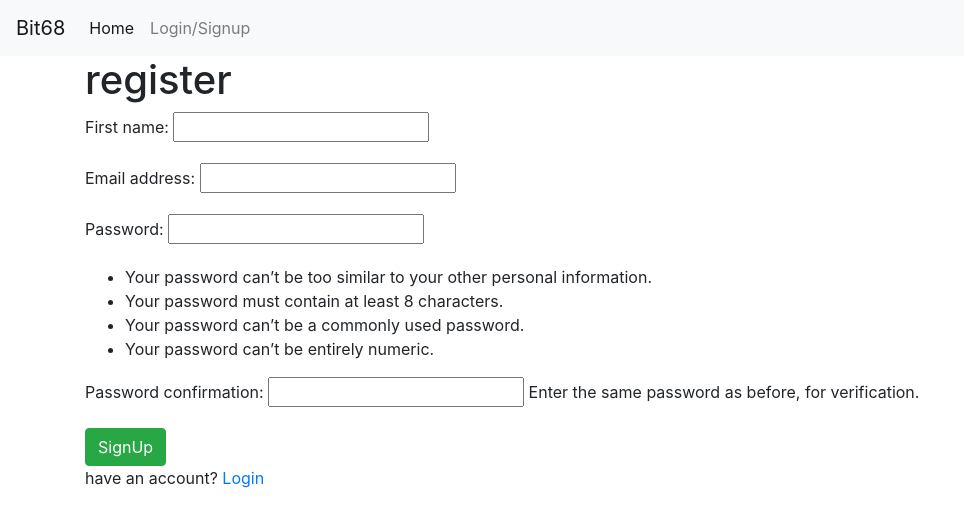
After one commit to Mohamadmahgoub910/PyBasics, a Django app: page /register/ in a window 1280 px wide. The commit adds this page. Shown: the top 527 px of the page, without its empty margins (0-964 px from the left). Run offline with Django 4.2, Linux system fonts and the light colour scheme; some libraries are stand-ins or nearby versions.

Commit message:
handle signup and login

```diff
--- a/ServiceBit68Task/ServiceDjangoBit68Task/service/forms.py
+++ b/ServiceBit68Task/ServiceDjangoBit68Task/service/forms.py
@@ -1,5 +1,8 @@
-from django.forms import ModelForm, fields
+from django.forms import ModelForm
 from .models import Products
+from django.contrib.auth.models import User
+from django.contrib.auth.forms import UserCreationForm
+
 
 
 
@@ -7,3 +10,10 @@ class ProductForm(ModelForm):
     class Meta:
         model = Products
         fields = '__all__'
+
+
+
+class CustomUserCreationForm(UserCreationForm):
+    class Meta:
+        model = User
+        fields = ['first_name', 'email', 'password1', 'password2']
--- a/ServiceBit68Task/ServiceDjangoBit68Task/service/models.py
+++ b/ServiceBit68Task/ServiceDjangoBit68Task/service/models.py
@@ -1,6 +1,6 @@
 from django.db import models
 from django.contrib.auth.models import User
-
+from django.contrib.auth.models import AbstractUser
 # Create your models here.
 class Products(models.Model):
     user = models.ForeignKey(User, on_delete=models.SET_NULL, null=True)
--- /dev/null
+++ b/ServiceBit68Task/ServiceDjangoBit68Task/service/templates/products/login-reg.html
@@ -0,0 +1,24 @@
+{% extends 'main.html' %}
+
+{% block content %}
+
+{% if page == 'register' %}
+<h1>register </h1>
+<form method="POST" action="{% url 'register' %}">
+{% csrf_token %}
+{{form.as_p}}
+<input type="submit" class="btn btn-success" value="SignUp"> <br>
+</form>
+<p> have an account? <a href="{% url 'login' %}" > Login </a> </p>
+
+{% else %}
+    <form action="{% url 'login' %}" method="POST">
+        {% csrf_token %}
+        <br><br>
+        enter name <input type="text" name="username" placeholder="Enter you name"> <br> <br>
+        enter pass <input type="password" name="password" id="" placeholder="enter you password"> <br> <br>
+        <input type="submit" class="btn btn-success" value="Login"> <br>
+        <p>don't have an account? <a href="{% url 'register' %}" > SignUp</a> </p>
+    </form>
+    {% endif %}
+{% endblock content %}
--- a/ServiceBit68Task/ServiceDjangoBit68Task/service/urls.py
+++ b/ServiceBit68Task/ServiceDjangoBit68Task/service/urls.py
@@ -1,6 +1,10 @@
 from django.urls import path
 from . import views
 urlpatterns = [
+    path('login/', views.loginPage, name='login'),
+    path('logout/', views.logoutPage, name='logout'),
+    path('register/', views.registerPage, name='register'),
+
     path('products/', views.products, name='products'),
     path('product/<str:pk>/', views.product, name='product'),
     path('products/createProduct/', views.createProduct, name='product-create'),
--- a/ServiceBit68Task/ServiceDjangoBit68Task/service/views.py
+++ b/ServiceBit68Task/ServiceDjangoBit68Task/service/views.py
@@ -1,10 +1,74 @@
-from .forms import ProductForm
+from .forms import ProductForm, CustomUserCreationForm
 from django.shortcuts import render, redirect
+from django.contrib.auth import login, authenticate, logout
+from django.contrib.auth.decorators import login_required
+from django.contrib.auth.models import User
+from django.contrib import messages
 from .models import Products
+from django.contrib.auth.forms import UserCreationForm
 # Create your views here.
 
+
+def loginPage(request):
+    page = 'login'
+
+    if request.user.is_authenticated:
+        return redirect('products')
+
+    if request.method == 'POST':
+        username = request.POST['username'].lower()
+        password = request.POST['password']
+
+        try:
+            user = User.objects.get(username=username)
+            print(user)
+        except:
+            messages.error(request, 'email does not exist')
+
+        user = authenticate(request, username=username, password=password)
+
+        if user is not None:
+            login(request, user)
+            return redirect('products')
+
+        else:
+            messages.error(request, 'user OR password is incorrect')
+
+    return render(request, 'products/login-reg.html')
+
+
+
+def logoutPage(request):
+    logout(request)
+    messages.error(request, ' user logged out')
+    return redirect('login')
+
+
+def registerPage(request):
+    page = 'register'
+    form = CustomUserCreationForm()
+    if request.method == 'POST':
+        form = CustomUserCreationForm(request.POST)
+        if form.is_valid():
+            form.save()
+            user = form.save(commit=False)
+            user.username= user.username.lower()
+            user.save()
+            messages.success(request, 'user created')
+            login(request, user)
+            return redirect('products')
+        else:
+          messages.error(request, 'an error happened')
+    context = { 'page':page, 'form':form}
+    return render(request, 'products/login-reg.html', context)
+
+
+
+
+
+login_required(login_url='login')
 def products(request):
-    products = Products.objects.all().order_by('-price').filter(user=request.user)
+    products = Products.objects.all().order_by('-price')
 
     # Keep That :-
     '''
@@ -16,11 +80,17 @@ def products(request):
     context = {'products':products}
     return render(request, 'products/products.html', context)
 
+
+
+login_required(login_url='login')
 def product(request, pk):
     productObj = Products.objects.get(id=pk)
     context = { 'projectObj':productObj}
     return render(request, 'products/single-product.html', context)
 
+
+
+login_required(login_url='login')
 def createProduct(request):
     form = ProductForm()
     if request.method == 'POST':
@@ -31,6 +101,8 @@ def createProduct(request):
     context = {'form':form}
     return render(request, 'products/product_form.html', context)
 
+
+login_required(login_url='login')
 def updateProduct(request, pk):
     product = Products.objects.get(id=pk)
     form = ProductForm(instance=product)
@@ -42,6 +114,8 @@ def updateProduct(request, pk):
     context = {'form':form}
     return render(request, 'products/product_form.html', context)
 
+
+login_required(login_url='login')
 def deleteProduct(request, pk):
     product = Products.objects.get(id=pk)
     if request.method == 'POST':
--- a/ServiceBit68Task/ServiceDjangoBit68Task/templates/main.html
+++ b/ServiceBit68Task/ServiceDjangoBit68Task/templates/main.html
@@ -1,20 +1,31 @@
 <!DOCTYPE html>
 <html lang="en">
+
 <head>
     <meta charset="UTF-8">
     <meta http-equiv="X-UA-Compatible" content="IE=edge">
     <meta name="viewport" content="width=device-width, initial-scale=1.0">
     <!-- Bootstrap -->
-    <link rel="stylesheet" href="https://stackpath.bootstrapcdn.com/bootstrap/4.4.1/css/bootstrap.min.css" integrity="sha384-Vkoo8x4CGsO3+Hhxv8T/Q5PaXtkKtu6ug5TOeNV6gBiFeWPGFN9MuhOf23Q9Ifjh" crossorigin="anonymous">
+    <link rel="stylesheet" href="https://stackpath.bootstrapcdn.com/bootstrap/4.4.1/css/bootstrap.min.css"
+        integrity="sha384-Vkoo8x4CGsO3+Hhxv8T/Q5PaXtkKtu6ug5TOeNV6gBiFeWPGFN9MuhOf23Q9Ifjh" crossorigin="anonymous">
     <!-- Font awesome  -->
     <link rel="stylesheet" href="https://cdnjs.cloudflare.com/ajax/libs/font-awesome/5.15.4/css/all.min.css">
     <title>ServiceBit68</title>
 </head>
+
 <body>
     {% include 'navbar.html' %}
+    {% if messages %}
+    <ul class="messages">
+        {% for message in messages %}
+        <li{% if message.tags %} class="{{ message.tags }}" {% endif %}>{{ message }}</li>
+            {% endfor %}
+    </ul>
+    {% endif %}
     <div class="container">
         {% block content %}
         {% endblock content %}
     </div>
 </body>
+
 </html>
--- a/ServiceBit68Task/ServiceDjangoBit68Task/templates/navbar.html
+++ b/ServiceBit68Task/ServiceDjangoBit68Task/templates/navbar.html
@@ -4,19 +4,21 @@
     aria-controls="navbarSupportedContent" aria-expanded="false" aria-label="Toggle navigation">
     <span class="navbar-toggler-icon"></span>
   </button>
-
   <div class="collapse navbar-collapse" id="navbarSupportedContent">
     <ul class="navbar-nav mr-auto">
       <li class="nav-item active">
-        <a class="nav-link" href="{% url 'products' %}">Home</a>
+        <a class="nav-link" href="{% url 'products' %}">Home </a>
       </li>
+      {% if request.user.is_authenticated  %}
       <li class="nav-item">
-
+        <a class="nav-link" href="{% url 'logout' %}">Logout</a>
       </li>
-      <form class="form-inline my-2 my-lg-0">
-        <input class="form-control mr-sm-2" type="search" placeholder="Search by user" aria-label="Search">
-        <button class="btn btn-outline-success my-2 my-sm-0" type="submit" name="search">Search</button>
-      </form>
+      {% else %}
+      <li class="nav-item">
+        <a class="nav-link" href="{% url 'login' %}">Login/Signup</a>
+      </li>
+      {% endif %}
+    </ul>
 
   </div>
 </nav>
```
Also changed, not shown: ServiceBit68Task/ServiceDjangoBit68Task/db.sqlite3, ServiceBit68Task/ServiceDjangoBit68Task/service/migrations/0003_profile.py (added), ServiceBit68Task/ServiceDjangoBit68Task/service/migrations/0004_delete_profile.py (added).
